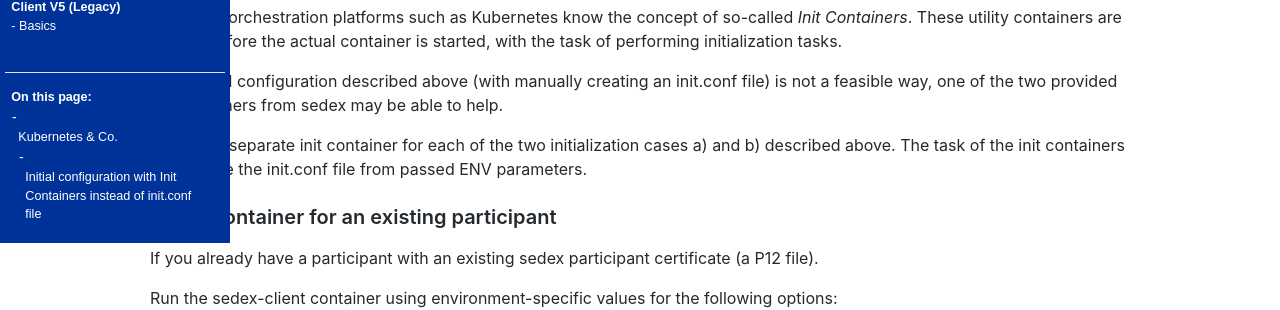
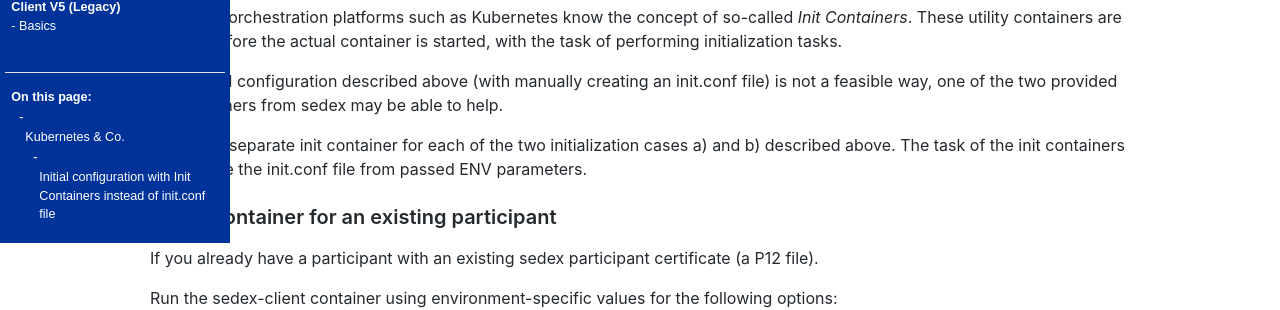
Before and after one commit to sedexch/sedexch.github.io, a Jekyll site: the page built from v6/orchestration.md, in a window 1280 px wide. Shown: the part 232-542 px from the top of the page. Built offline with Jekyll 4.4.1, drawn with Linux system fonts in a browser that asks for light colours; our own code applies the rules of GitHub Pages for plain Markdown files.

Commit message:
SEDEX-3217: Fixing JS TOC

```diff
--- a/_layouts/default.html
+++ b/_layouts/default.html
@@ -43,7 +43,7 @@
         .floating-menu ol li {
             color: #ffffff;
             padding-bottom: 0.5em;
-            margin: 0 0.5em;
+            margin-left: 1em;
         }
         .floating-menu ol li::before {
             content: "-";
```
